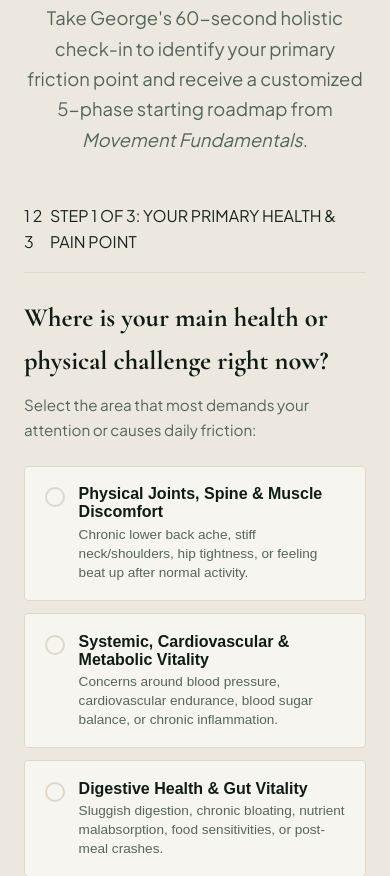
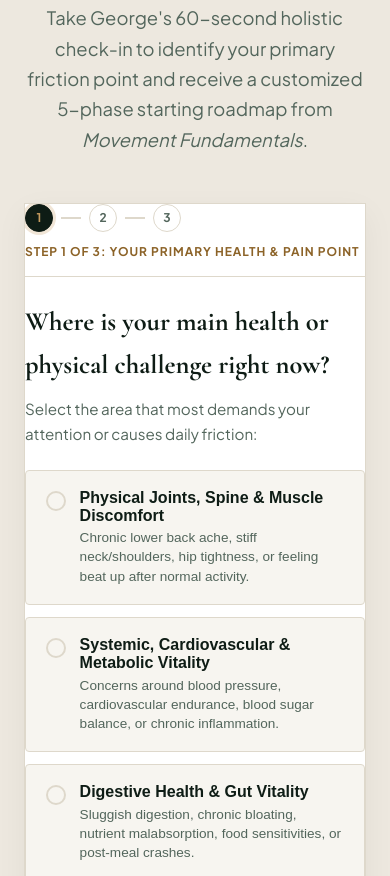
Before and after one commit to cmiller1466-ship-it/Being_Of_Earth_George, a plain HTML site: page fundamentals.html in a window 390 px wide. Shown: the part 5789-6665 px from the top of the page. Drawn offline with Linux system fonts and the light colour scheme.

Commit message:
fix(mobile): style diagnostic step indicator and prevent text collision on small screens

```diff
--- a/fundamentals.html
+++ b/fundamentals.html
@@ -30,7 +30,7 @@
   <link rel="icon" type="image/png" href="assets/icons/being-of-earth-emblem.png">
 
   <!-- Self-Hosted Sovereign Fonts loaded via style.css (Zero CDN latency, Zero telemetry) -->
-  <link rel="stylesheet" href="style.css?v=2.4">
+  <link rel="stylesheet" href="style.css?v=2.6">
 
   <!-- Schema.org JSON-LD Structured Data for Rich Search Snippets -->
   <script type="application/ld+json">
--- a/src/style.css
+++ b/src/style.css
@@ -1880,25 +1880,91 @@ img.footer-logo-emblem {
   padding: var(--space-16) 0;
 }
 
-.diagnostic-card {
+.diagnostic-card,
+.diagnostic-card-wrapper {
   background: #ffffff;
   border: 1px solid var(--color-linen-border);
   border-radius: var(--radius-md);
   box-shadow: 0 10px 30px rgba(14, 28, 21, 0.05);
-  padding: var(--space-8);
+  padding: var(--space-5);
   max-width: 840px;
   margin: var(--space-8) auto 0 auto;
   position: relative;
   overflow: hidden;
 }
 
+@media (min-width: 640px) {
+  .diagnostic-card,
+  .diagnostic-card-wrapper {
+    padding: var(--space-8);
+  }
+}
+
 .diagnostic-progress-bar {
   display: flex;
-  align-items: center;
-  justify-content: space-between;
+  flex-direction: column;
+  align-items: flex-start;
+  gap: var(--space-3);
   margin-bottom: var(--space-6);
   border-bottom: 1px solid var(--color-linen-border);
   padding-bottom: var(--space-4);
+}
+
+@media (min-width: 640px) {
+  .diagnostic-progress-bar {
+    flex-direction: row;
+    align-items: center;
+    justify-content: space-between;
+  }
+}
+
+.diag-step-indicator {
+  display: inline-flex;
+  align-items: center;
+  gap: 0.5rem;
+  flex-shrink: 0;
+}
+
+.step-dot {
+  display: inline-flex;
+  align-items: center;
+  justify-content: center;
+  width: 28px;
+  height: 28px;
+  border-radius: 50%;
+  background: var(--color-linen-card, #EDE4D8);
+  border: 1.5px solid var(--color-linen-border, #E4D9CA);
+  color: var(--color-text-secondary, #5C625B);
+  font-family: var(--font-sans);
+  font-size: 0.75rem;
+  font-weight: 700;
+  line-height: 1;
+  transition: all 0.25s ease;
+}
+
+.step-dot.active {
+  background: var(--color-forest-dark, #1B3322);
+  border-color: var(--color-forest-dark, #1B3322);
+  color: var(--color-gold-sand, #C59B5F);
+  box-shadow: 0 0 0 3px rgba(197, 155, 95, 0.25);
+}
+
+.step-line {
+  display: inline-block;
+  width: 20px;
+  height: 2px;
+  background: var(--color-linen-border, #E4D9CA);
+  flex-shrink: 0;
+}
+
+.step-status-text {
+  font-family: var(--font-sans);
+  font-size: 0.75rem;
+  font-weight: 700;
+  letter-spacing: 0.08em;
+  text-transform: uppercase;
+  color: var(--color-earth-ochre, #C87A3E);
+  line-height: 1.3;
 }
 
 .diagnostic-step-pill {
--- a/style.css
+++ b/style.css
@@ -1880,25 +1880,91 @@ img.footer-logo-emblem {
   padding: var(--space-16) 0;
 }
 
-.diagnostic-card {
+.diagnostic-card,
+.diagnostic-card-wrapper {
   background: #ffffff;
   border: 1px solid var(--color-linen-border);
   border-radius: var(--radius-md);
   box-shadow: 0 10px 30px rgba(14, 28, 21, 0.05);
-  padding: var(--space-8);
+  padding: var(--space-5);
   max-width: 840px;
   margin: var(--space-8) auto 0 auto;
   position: relative;
   overflow: hidden;
 }
 
+@media (min-width: 640px) {
+  .diagnostic-card,
+  .diagnostic-card-wrapper {
+    padding: var(--space-8);
+  }
+}
+
 .diagnostic-progress-bar {
   display: flex;
-  align-items: center;
-  justify-content: space-between;
+  flex-direction: column;
+  align-items: flex-start;
+  gap: var(--space-3);
   margin-bottom: var(--space-6);
   border-bottom: 1px solid var(--color-linen-border);
   padding-bottom: var(--space-4);
+}
+
+@media (min-width: 640px) {
+  .diagnostic-progress-bar {
+    flex-direction: row;
+    align-items: center;
+    justify-content: space-between;
+  }
+}
+
+.diag-step-indicator {
+  display: inline-flex;
+  align-items: center;
+  gap: 0.5rem;
+  flex-shrink: 0;
+}
+
+.step-dot {
+  display: inline-flex;
+  align-items: center;
+  justify-content: center;
+  width: 28px;
+  height: 28px;
+  border-radius: 50%;
+  background: var(--color-linen-card, #EDE4D8);
+  border: 1.5px solid var(--color-linen-border, #E4D9CA);
+  color: var(--color-text-secondary, #5C625B);
+  font-family: var(--font-sans);
+  font-size: 0.75rem;
+  font-weight: 700;
+  line-height: 1;
+  transition: all 0.25s ease;
+}
+
+.step-dot.active {
+  background: var(--color-forest-dark, #1B3322);
+  border-color: var(--color-forest-dark, #1B3322);
+  color: var(--color-gold-sand, #C59B5F);
+  box-shadow: 0 0 0 3px rgba(197, 155, 95, 0.25);
+}
+
+.step-line {
+  display: inline-block;
+  width: 20px;
+  height: 2px;
+  background: var(--color-linen-border, #E4D9CA);
+  flex-shrink: 0;
+}
+
+.step-status-text {
+  font-family: var(--font-sans);
+  font-size: 0.75rem;
+  font-weight: 700;
+  letter-spacing: 0.08em;
+  text-transform: uppercase;
+  color: var(--color-earth-ochre, #C87A3E);
+  line-height: 1.3;
 }
 
 .diagnostic-step-pill {
```
Also changed, not shown: blueprint.html (+1 -1 lines), diagnostic.html (+1 -1 lines), index.html (+1 -1 lines), src/blueprint.html (+1 -1 lines), src/diagnostic.html (+1 -1 lines), src/fundamentals.html (+1 -1 lines), src/index.html (+1 -1 lines), 1 other file.
